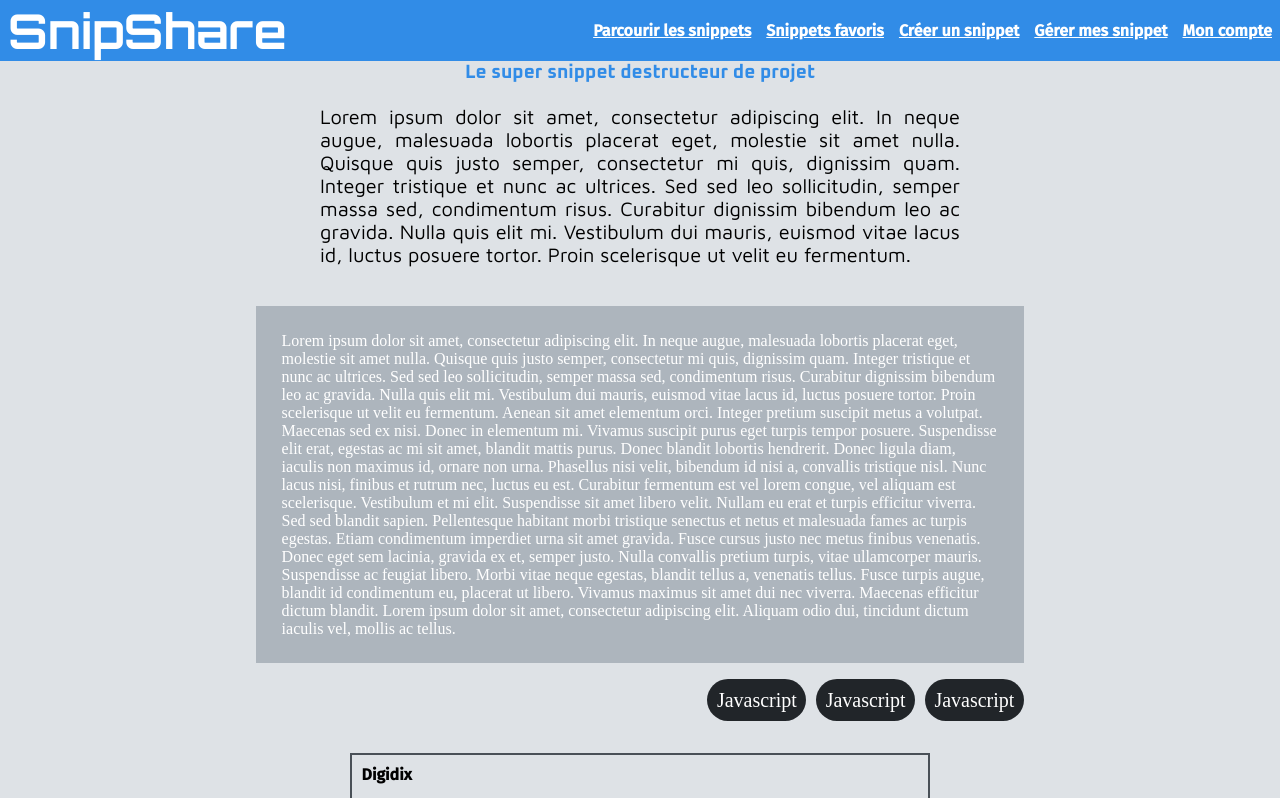
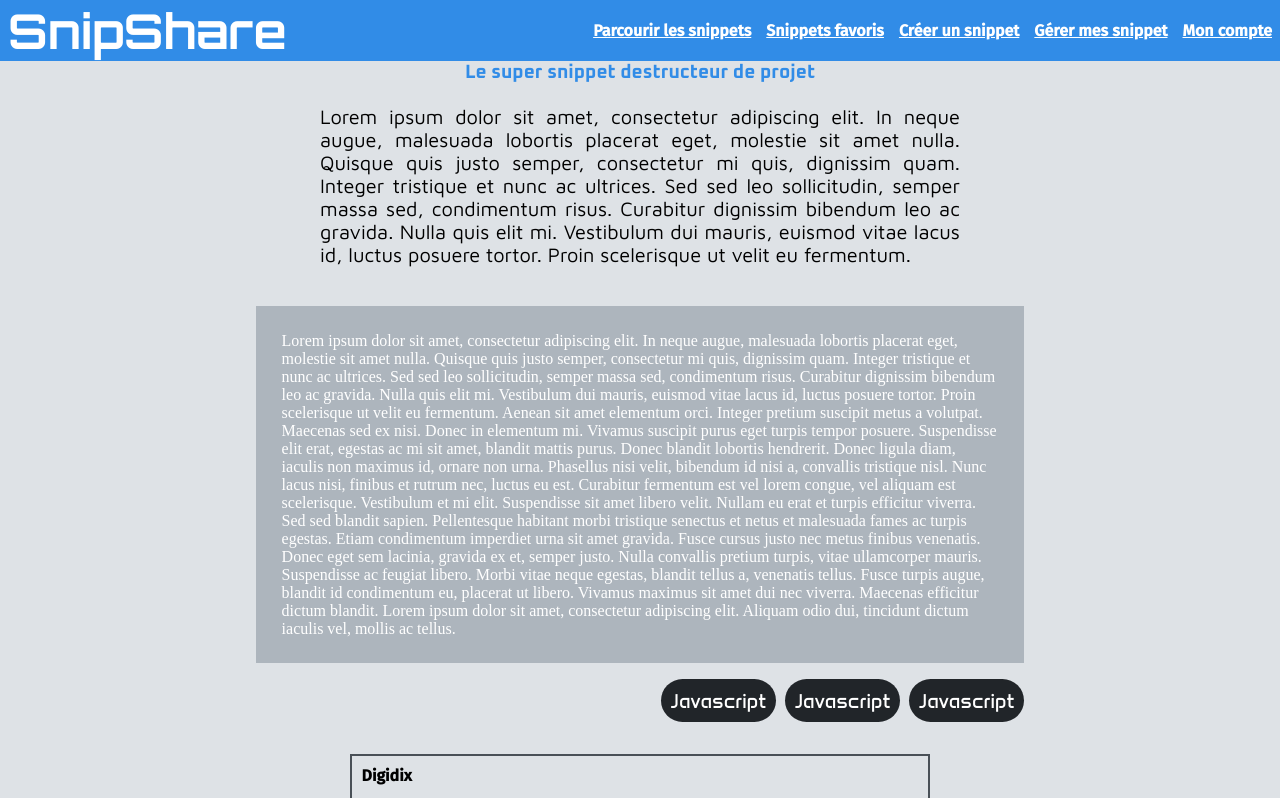
Before and after one commit to Quentindrms/snipShare, a React app in the folder frontend/: page /snippet-details in a window 1280 px wide. Shown: the top 798 px of the page. Built offline with nearby package versions, Linux system fonts and the light colour scheme; the HTML template or start-up script is replaced by a standard one.

Commit message:
Modification de la police d'écriture sur les vignettes de tag

```diff
--- a/frontend/src/components/SnippetDetails/Tags/tag.css
+++ b/frontend/src/components/SnippetDetails/Tags/tag.css
@@ -6,4 +6,5 @@
     padding: 0.75vw;
     width: fit-content;
     border-radius: 50px;
+    font-family: var(--font-anta);
 }
```
